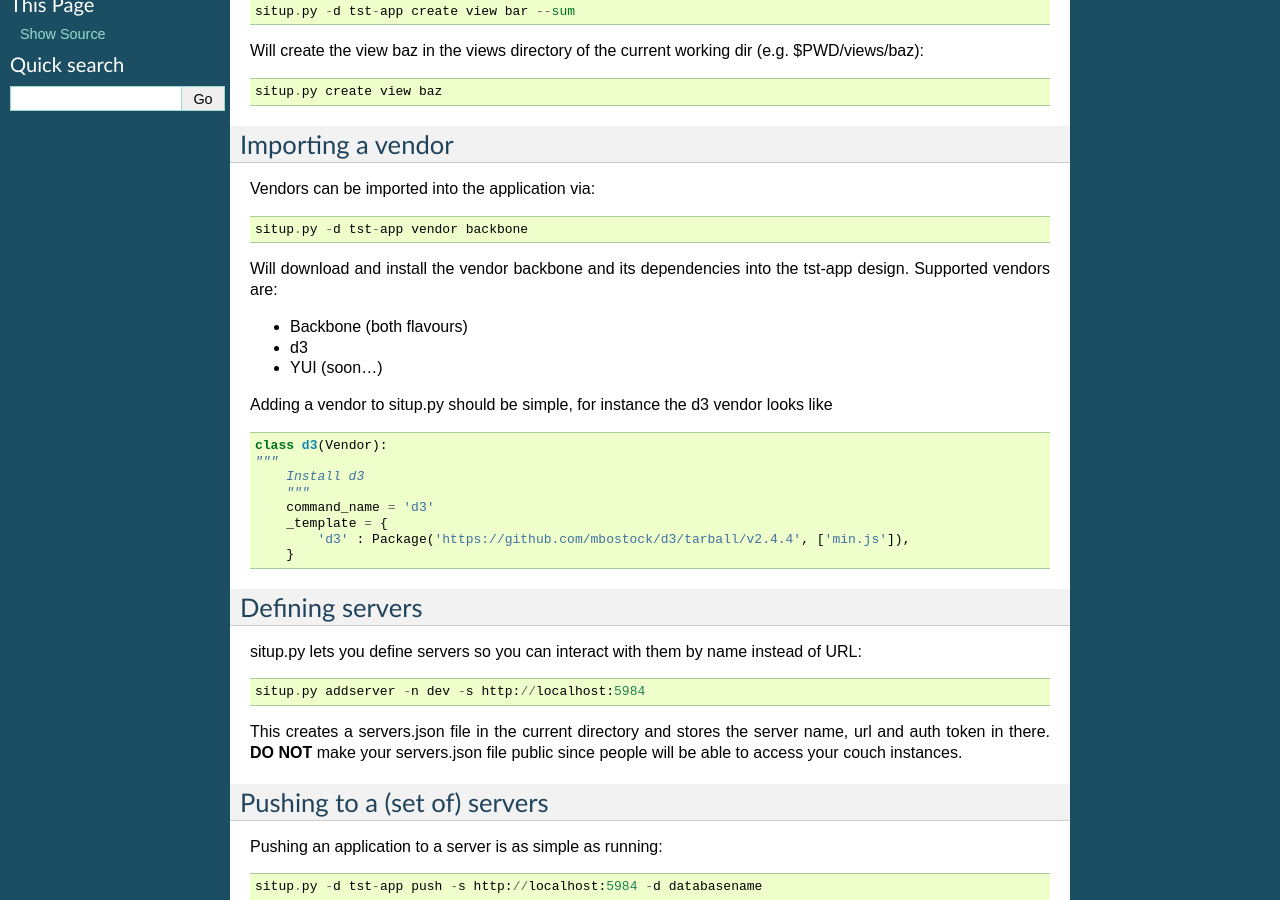
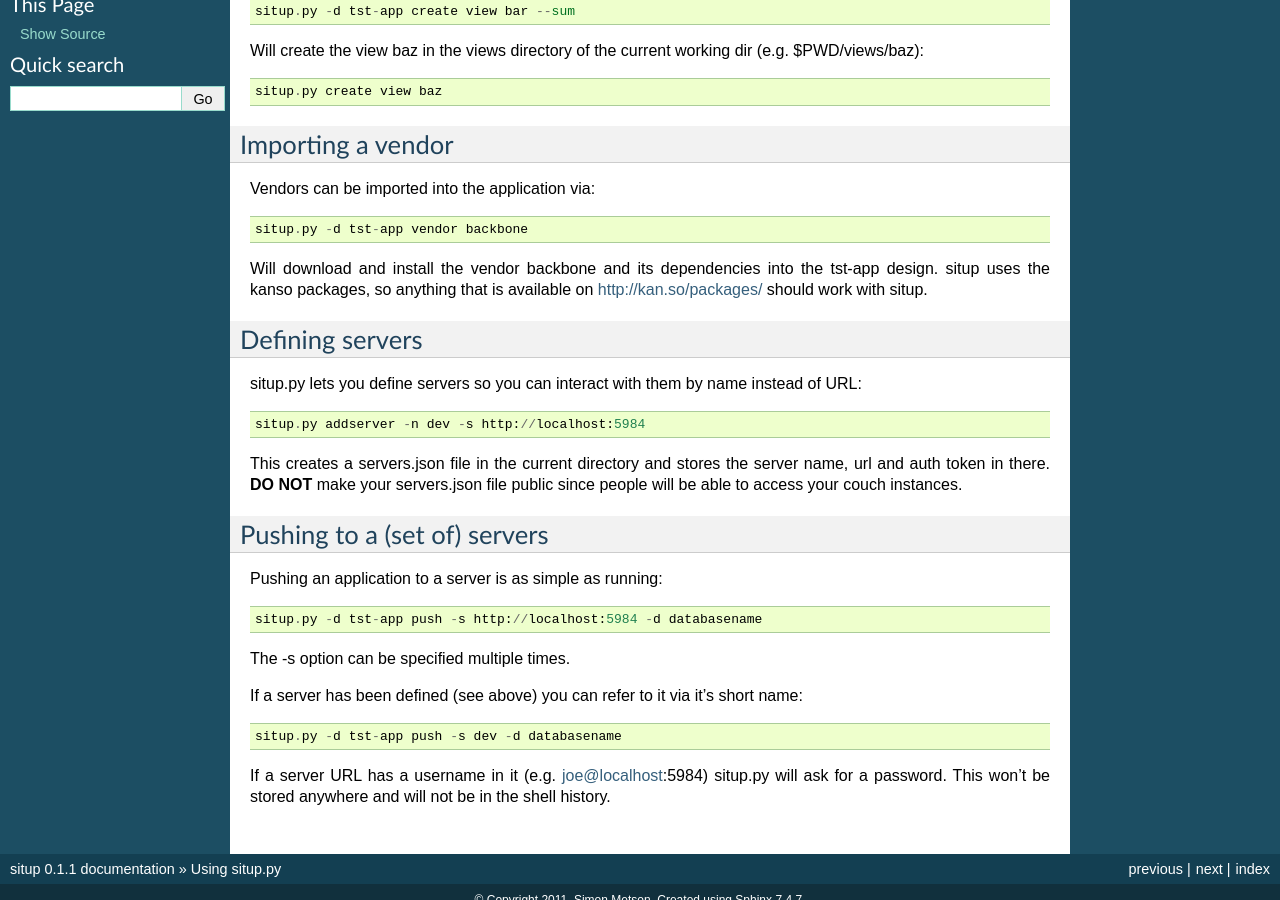
Before and after one commit to drsm79/situp, a Sphinx documentation site: the page built from docs/usage.rst, in a window 1280 px wide and 900 px high, scrolled down 310 px. Built offline with Sphinx 7.4.7, drawn with Linux system fonts in a browser that asks for light colours; formulas are drawn with MathJax 3.

Commit message:
Update docs for new vendors

```diff
--- a/docs/usage.rst
+++ b/docs/usage.rst
@@ -25,22 +25,8 @@ Vendors can be imported into the application via: ::
 	situp.py -d tst-app vendor backbone
 
 Will download and install the vendor backbone and its dependencies into the
-tst-app design. Supported vendors are:
-
-* Backbone (both flavours)
-* d3
-* YUI (soon...)
-
-Adding a vendor to situp.py should be simple, for instance the d3 vendor looks like ::
-
-	class d3(Vendor):
-    	"""
-	    Install d3
-	    """
-	    command_name = 'd3'
-	    _template = {
-	        'd3' : Package('https://github.com/mbostock/d3/tarball/v2.4.4', ['min.js']),
-	    }
+tst-app design. situp uses the kanso packages, so anything that is available on
+http://kan.so/packages/ should work with situp.
 
 Defining servers
 ----------------------------------------
```
